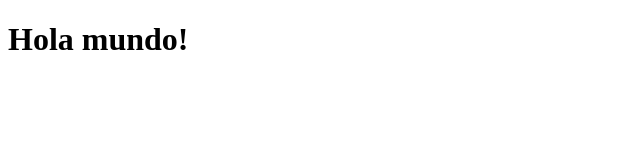
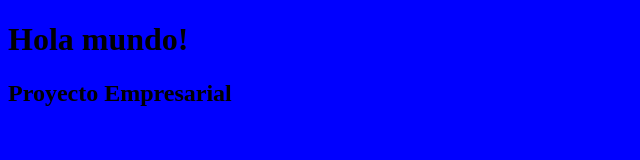
Before and after one commit to maxlopzb/CursoGit, a plain HTML site: page index.html in a window 1280 px wide. Shown: the whole page, without its empty margins (0-640 px from the left). Drawn offline with Linux system fonts and the light colour scheme.

```diff
--- /dev/null
+++ b/css/styles.css
@@ -0,0 +1,3 @@
+body {
+    background-color: blue;
+}
--- a/index.html
+++ b/index.html
@@ -5,8 +5,10 @@
     <meta http-equiv="X-UA-Compatible" content="IE=edge">
     <meta name="viewport" content="width=device-width, initial-scale=1.0">
     <title>Document</title>
+    <link href="css/styles.css" rel="stylesheet" type="text/css">
 </head>
 <body>
     <h1>Hola mundo!</h1>
+    <h2>Proyecto Empresarial</h2>
 </body>
 </html>
```
Also changed, not shown: js/javascript.js (added).
